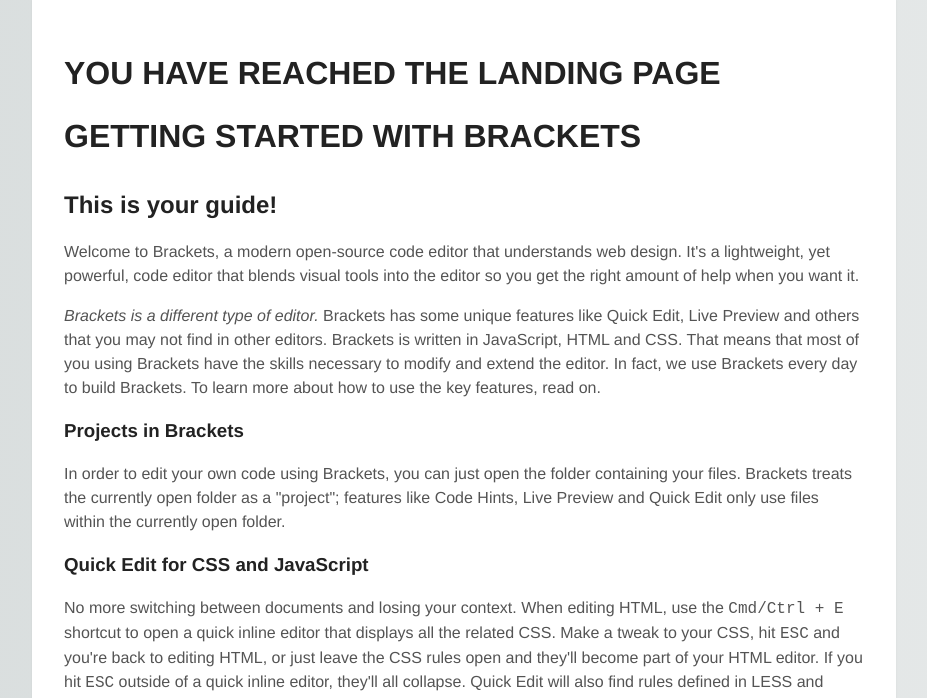
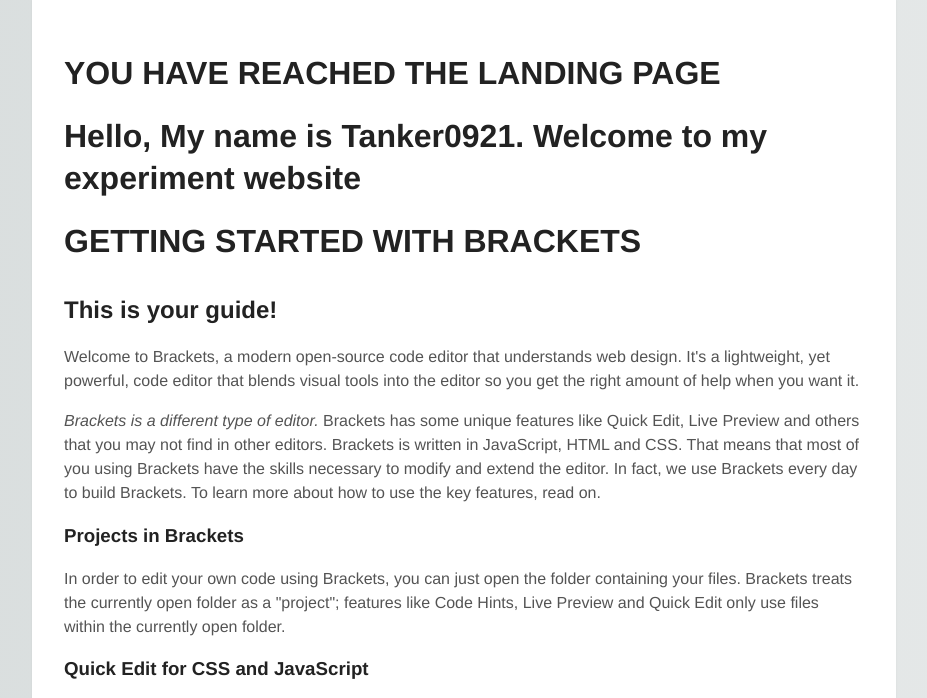
Before and after one commit to Tanker0921/Experiment-website, a plain HTML site: page index.html in a window 1280 px wide. Shown: the top 698 px of the page, without its empty margins (176-1103 px from the left). Drawn offline with Linux system fonts and the light colour scheme.

Commit message:
Update index.html

```diff
--- a/index.html
+++ b/index.html
@@ -12,6 +12,7 @@
 
 
         <h1><b>YOU HAVE REACHED THE LANDING PAGE</b></h1>
+        <h1><b>Hello, My name is Tanker0921. Welcome to my experiment website</b></h1>
 
 
         <h1>GETTING STARTED WITH BRACKETS</h1>
```
